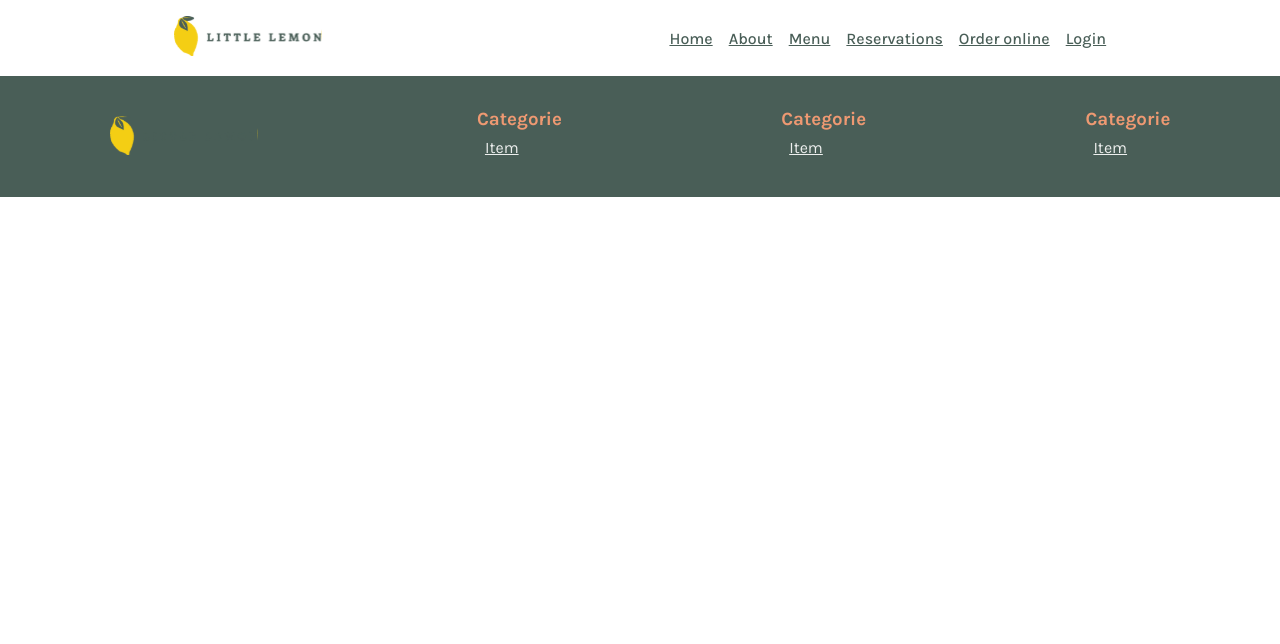
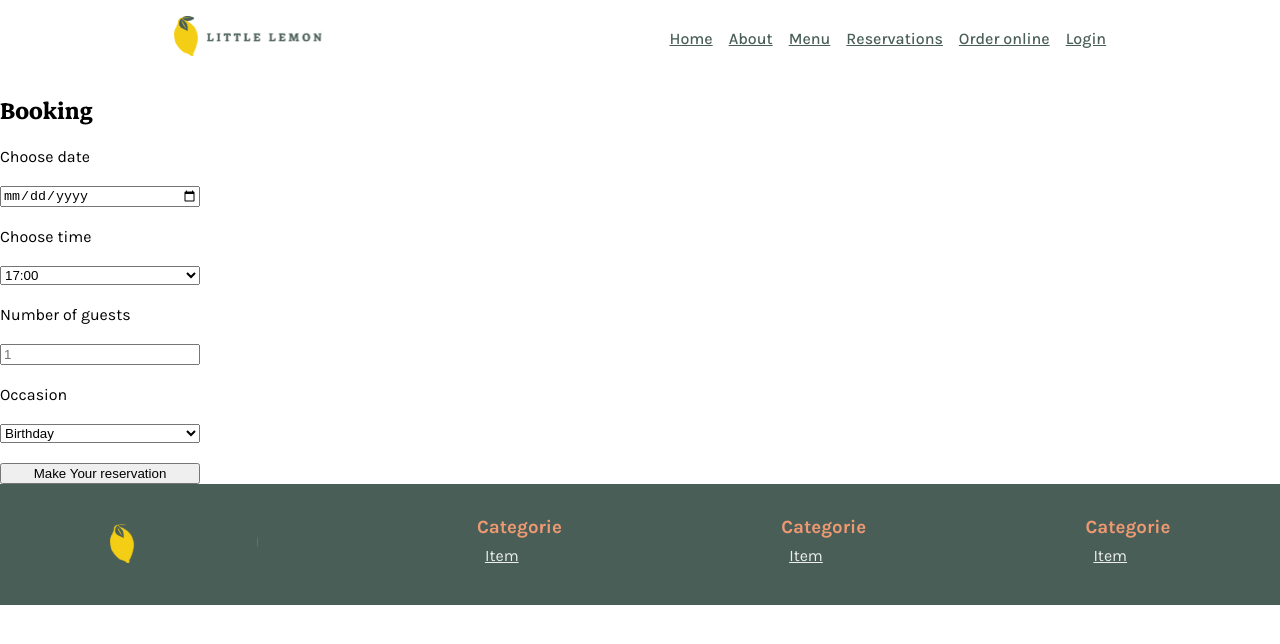
Before and after one commit to pd-alejandro/little-lemon, a React (Create React App) app: page /reservations in a window 1280 px wide. Shown: the top 644 px of the page. Built offline with nearby package versions, Linux system fonts and the light colour scheme.

Commit message:
Added logic, updated styles

```diff
--- a/src/App.css
+++ b/src/App.css
@@ -16,6 +16,12 @@
   --highlight-color-2: #333333;
 }
 
+*,
+*::before,
+*::after {
+  box-sizing: border-box;
+}
+
 body {
   font-family: "Karla", Arial, Helvetica, sans-serif;
 }
@@ -24,6 +30,13 @@ h1 {
   font-family: "Markazi", "Times New Roman", Times, serif;
   font-size: 64pt;
   font-weight: 800;
+}
+
+h2 {
+  margin: 0;
+  font-family: "Markazi", "Times New Roman", Times, serif;
+  font-size: 40pt;
+  font-weight: 700;
 }
 
 .title {
@@ -39,6 +52,9 @@ h1 {
   color: var(--highlight-color-1);
   line-height: 1.15;
 }
+h2 + .subtitle {
+  font-size: 32pt;
+}
 
 .lead-text {
   font-size: 18pt;
@@ -47,6 +63,7 @@ h1 {
 }
 
 .section-title {
+  margin: 1rem 0;
   font-weight: 800;
   font-size: 24pt;
 }
@@ -64,7 +81,7 @@ span {
 .card {
   border-radius: 16px;
   background-color: var(--highlight-color-1);
-  box-shadow: 0px 2px 4px rgba(0,0,0,0.1);
+  box-shadow: 0px 2px 4px rgba(0, 0, 0, 0.1);
 }
 /* .card__img {} */
 .card__content {
@@ -100,9 +117,14 @@ span {
   color: #000000;
 }
 
-button {
+.btn {
+  display: flex;
+  align-items: center;
+  justify-content: center;
+  width: fit-content;
   min-height: 44px;
   padding: 0.5rem 1rem;
+  margin: 0 auto;
   border: none;
   border-radius: 16px;
   background-color: var(--primary-color-2);
@@ -111,6 +133,7 @@ button {
   font-family: inherit;
   font-weight: 600;
   font-size: 12pt;
+  text-align: center;
   transition:
     background-color 0.1s ease-out,
     color 0.1s ease-out,
@@ -129,6 +152,17 @@ button {
     background-color: var(--highlight-color-2);
     transform: scale(0.95);
   }
+}
+
+.logo-wrapper {
+  position: relative;
+}
+
+.block-link::before {
+  content: "";
+  position: absolute;
+  display: block;
+  inset: 0;
 }
 
 header {
@@ -166,19 +200,16 @@ nav {
   background-color: var(--primary-color-1);
   gap: 2rem;
 
-  & button {
-    display: block;
-    margin: 0 auto;
-  }
-
   & .image-wrapper {
     aspect-ratio: 1/1;
     width: min(320px, 80vw);
     border-radius: 16px;
+    box-shadow: 0px 2px 4px rgba(0, 0, 0, 0.1);
     overflow: hidden;
     & img {
       width: 100%;
-      height: auto;
+      height: 100%;
+      object-fit: cover;
     }
   }
 
@@ -209,8 +240,10 @@ nav {
 .specials__list {
   display: flex;
   flex-direction: column;
+  flex-wrap: wrap;
   gap: 1rem;
   margin-top: 2rem;
+
   @media (min-width: 768px) {
     flex-direction: row;
     justify-content: center;
@@ -218,7 +251,7 @@ nav {
 }
 
 .specials .card {
-  min-width: calc(33% - (2rem / 3));
+  min-width: min(320px, calc(50% - 1rem));
 }
 
 .testimonials {
@@ -234,22 +267,25 @@ nav {
   flex-direction: column;
   align-items: center;
   justify-content: center;
+  flex-wrap: wrap;
   gap: 1rem;
+  margin: 2rem 0 0;
 
-@media (min-width: 768px) {
-  flex-direction: row;
-}
+  @media (min-width: 768px) {
+    flex-direction: row;
+  }
 }
 .testimonial {
   display: grid;
   grid-template-columns: auto 1fr;
-  grid-template-areas: "rating rating"
-  "img user"
-  "comment comment";
+  grid-template-areas:
+    "rating rating"
+    "img user"
+    "comment comment";
   padding: 0.5rem 1rem;
   border-radius: 16px;
   background-color: #ffffff;
-  box-shadow: 0px 2px 4px rgba(0,0,0,0.1);
+  box-shadow: 0px 2px 4px rgba(0, 0, 0, 0.1);
 }
 .testimonial__rating {
   grid-area: rating;
@@ -263,6 +299,44 @@ nav {
 .testimonial__comment {
   grid-area: comment;
   margin: 0;
+}
+
+.chicago {
+  display: flex;
+  align-items: center;
+  justify-content: center;
+  padding: 2rem 0.5rem;
+
+  & div {
+    flex: 1;
+  }
+
+  & .images-overlay {
+    position: relative;
+    display: flex;
+    width: fit-content;
+    height: fit-content;
+
+    & .image-wrapper:nth-child(2) {
+      position: absolute;
+      top: 50%;
+      left: 50%;
+    }
+  }
+
+  & .image-wrapper {
+    aspect-ratio: 4/5;
+    width: min(240px, 80vw);
+    border-radius: 16px;
+    box-shadow: 0px 2px 4px rgba(0, 0, 0, 0.1);
+    overflow: hidden;
+    & img {
+      width: 100%;
+      height: 100%;
+      object-fit: cover;
+      object-position: center right;
+    }
+  }
 }
 
 footer {
--- /dev/null
+++ b/src/components/BookingForm.js
@@ -0,0 +1,56 @@
+import { useState } from "react";
+
+const BookingForm = (props) => {
+  const [date, setDate] = useState();
+  const [guests, setGuests] = useState();
+  const [resTime, setRestTime] = useState();
+  const [occasion, setOccasion] = useState();
+
+  const timeOptions = props.times.map((time) => <option>{time}</option>);
+
+  const handleSubmit = (e) => {
+    e.preventDefault();
+    alert(occasion);
+  };
+  return (
+    <form style={formStyles} onSubmit={handleSubmit}>
+      <label htmlFor="res-date">Choose date</label>
+      <input
+        type="date"
+        id="res-date"
+        value={date}
+        onChange={(e) => setDate(e.target.value)}
+      />
+      <label htmlFor="res-time">Choose time</label>
+      <select
+        id="res-time"
+        value={resTime}
+        onChange={(e) => setRestTime(e.target.value)}>
+        {timeOptions}
+      </select>
+      <label htmlFor="guests">Number of guests</label>
+      <input
+        type="number"
+        placeholder="1"
+        min="1"
+        max="10"
+        id="guests"
+        value={guests}
+        onChange={(e) => setGuests(e.target.value)}
+      />
+      <label htmlFor="occasion">Occasion</label>
+      <select
+        id="occasion"
+        value={occasion}
+        onChange={(e) => setOccasion(e.target.value)}>
+        <option>Birthday</option>
+        <option>Anniversary</option>
+      </select>
+      <button type="submit">Make Your reservation</button>
+    </form>
+  );
+};
+
+const formStyles = { display: "grid", maxWidth: "200px", gap: "20px" };
+
+export default BookingForm;
--- a/src/components/BookingPage.js
+++ b/src/components/BookingPage.js
@@ -1,5 +1,12 @@
-const BookingPage = () => {
-    return <></>
-}
+import BookingForm from "./BookingForm";
+
+const BookingPage = (props) => {
+  return (
+    <>
+      <h2 className="section-title">Booking</h2>
+      <BookingForm times={props.times} />
+    </>
+  );
+};
 
 export default BookingPage;
--- a/src/components/CallToAction.js
+++ b/src/components/CallToAction.js
@@ -1,3 +1,4 @@
+import { Link } from "react-router-dom";
 import restaurantFood from "../assets/restauranfood.jpg";
 const CallToAction = () => {
   return (
@@ -9,7 +10,8 @@ const CallToAction = () => {
           Little Lemon is a charming neighborhood bistro that serves simple food
           and classic cocktails.
         </p>
-        <button>Reserve a table</button>
+        {/* <button>Reserve a table</button> */}
+        <Link to="/reservations" className="btn">Reserve a table</Link>
       </div>
       <div>
         <div className="image-wrapper">
--- a/src/components/Chicago.js
+++ b/src/components/Chicago.js
@@ -1,19 +1,33 @@
+import MarioAdrian1 from "../assets/MarioAdrian1.jpg";
+import MarioAdrian2 from "../assets/MarioAdrian2.jpg";
+
 const Chicago = () => {
-    return (<section>
+  return (
+    <section className="chicago">
       <div>
         <h2>Little Lemon</h2>
-            <p>Chicago</p>
-            <p>Lorem ipsum</p>
+        <p className="subtitle">Chicago</p>
+        <p>
+          Little Lemon is a charming neighborhood bistro that serves simple food
+          and classic cocktails.
+        </p>
+        <p>
+          Little Lemon is a charming neighborhood bistro that serves simple food
+          and classic cocktails.
+        </p>
       </div>
       <div>
-            <div>
-                <img src="" alt="" />
+        <div className="images-overlay">
+          <div className="image-wrapper">
+            <img src={MarioAdrian1} alt="Mario and Adrian" />
           </div>
-            <div>
-                <img src="" alt="" />
+          <div className="image-wrapper">
+            <img src={MarioAdrian2} alt="Mario and Adrian" />
           </div>
         </div>
-    </section>)
-}
+      </div>
+    </section>
+  );
+};
 
 export default Chicago;
--- a/src/components/Header.js
+++ b/src/components/Header.js
@@ -1,10 +1,12 @@
+import { Link } from "react-router-dom";
 import mainLogo from "../assets/Logo.svg"
 
 const Header = ({children}) => {
   return (
     <header>
-      <div>
+      <div className="logo-wrapper">
         <img src={mainLogo} alt="Little Lemon logo" />
+        <Link to="/" className="block-link"></Link>
       </div>
       { children }
     </header>
--- a/src/components/Main.js
+++ b/src/components/Main.js
@@ -1,18 +1,36 @@
 import { Routes, Route } from "react-router-dom";
 import Homepage from "./Homepage";
 import BookingPage from "./BookingPage";
+import { useReducer } from "react";
+
+function updateTimes() {
+  return initializeTimes;
+}
+
+const initializeTimes = [
+    "17:00",
+    "18:00",
+    "19:00",
+    "20:00",
+    "21:00",
+    "22:00",
+  ];
 
 const Main = () => {
-  return <>
+  const [availableTimes, dispatch] = useReducer(updateTimes, initializeTimes);
+
+  return (
+    <>
       <Routes>
         <Route path="/" element={<Homepage />}></Route>
         {/* <Route path="/about" element={<About />}></Route> */}
         {/* <Route path="/menu" element={<Menu />}></Route> */}
-    <Route path="/reservations" element={<BookingPage />}></Route>
+        <Route path="/reservations" element={<BookingPage times={availableTimes} />}></Route>
         {/* <Route path="/order" element={<Order />}></Route> */}
         {/* <Route path="/login" element={<Login />}></Route> */}
       </Routes>
-  </>;
+    </>
+  );
 };
 
 export default Main;
--- a/src/components/Specials.js
+++ b/src/components/Specials.js
@@ -1,3 +1,5 @@
+import { Link } from "react-router-dom";
+
 const Card = () => {
   return (
     <div className="card">
@@ -22,7 +24,7 @@ const Specials = () => {
           <h2 className="section-title">This week specials!</h2>
         </div>
         <div>
-          <button>Online menu</button>
+          <Link to="/menu" className="btn">Online menu</Link>
         </div>
       </div>
       <div className="specials__list">
```
Also changed, not shown: 2 other files (tests, documents, lock files or other folders). Lines whose indentation alone changed are shown as unchanged.
